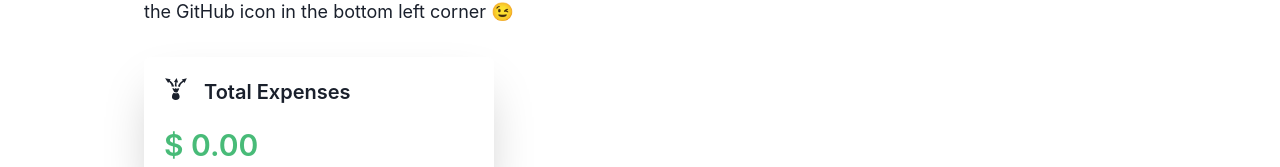
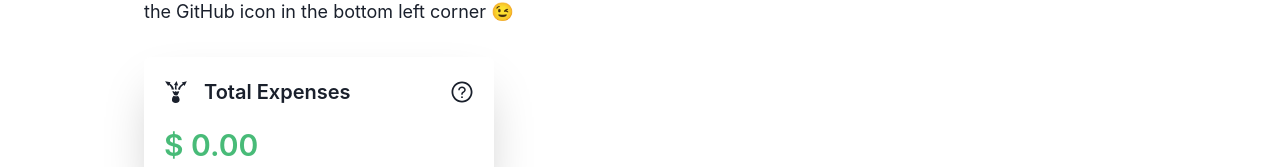
Before and after one commit to Seth-McKilla/mckilla-dot-dev-old, a Next.js app: page /projects/freelance-finesse in a window 1280 px wide. Shown: the part 188-355 px from the top of the page. Built offline with nearby package versions, Linux system fonts and the light colour scheme.

Commit message:
Add tooltip icon to financial total component

```diff
--- a/components/CardFinancialTotal.tsx
+++ b/components/CardFinancialTotal.tsx
@@ -1,5 +1,5 @@
-import { Box, Stack, Text } from "@chakra-ui/react";
-import { Card } from "components";
+import { Box, Spacer, Stack, Text } from "@chakra-ui/react";
+import { Card, TooltipQuestionMark } from "components";
 
 import type { ReactNode } from "react";
 
@@ -19,11 +19,13 @@ export default function CardFinancialTotal({
   return (
     <Card>
       <Stack spacing={4}>
-        <Stack direction="row" spacing={4}>
+        <Stack direction="row" alignItems="center" spacing={4}>
           <Box>{icon}</Box>
           <Text variant="h3" fontSize="xl" fontWeight={600}>
             {title}
           </Text>
+          <Spacer />
+          <TooltipQuestionMark label={description} />
         </Stack>
         <Text fontSize="3xl" color="green.400" fontWeight={600}>
           {`$ ${amount.toFixed(2)}`}
--- /dev/null
+++ b/components/TooltipQuestionMark.tsx
@@ -0,0 +1,16 @@
+import { Tooltip } from "@chakra-ui/react";
+import { AiOutlineQuestionCircle } from "react-icons/ai";
+
+interface Props {
+  label: string;
+}
+
+export default function TooltipQuestionMark({ label }: Props) {
+  return (
+    <Tooltip hasArrow label={label} placement="top">
+      <span>
+        <AiOutlineQuestionCircle size={24} />
+      </span>
+    </Tooltip>
+  );
+}
--- a/components/index.ts
+++ b/components/index.ts
@@ -13,4 +13,6 @@ export { default as LinkGitHubSource } from "./LinkGitHubSource";
 export { default as LinkIcon } from "./LinkIcon";
 export { default as LinkText } from "./LinkText";
 
+export { default as TooltipQuestionMark } from "./TooltipQuestionMark";
+
 export { default as MDXComponents } from "./MDXComponents";
--- a/pages/projects/[name].tsx
+++ b/pages/projects/[name].tsx
@@ -45,6 +45,7 @@ const Projects: NextPage = () => {
           <CardFinancialTotal
             icon={<GiExpense size={24} />}
             title="Total Expenses"
+            description="Total expenses for this project. Actual line items coming soon!"
             amount={0}
           />
         </Container>
```
